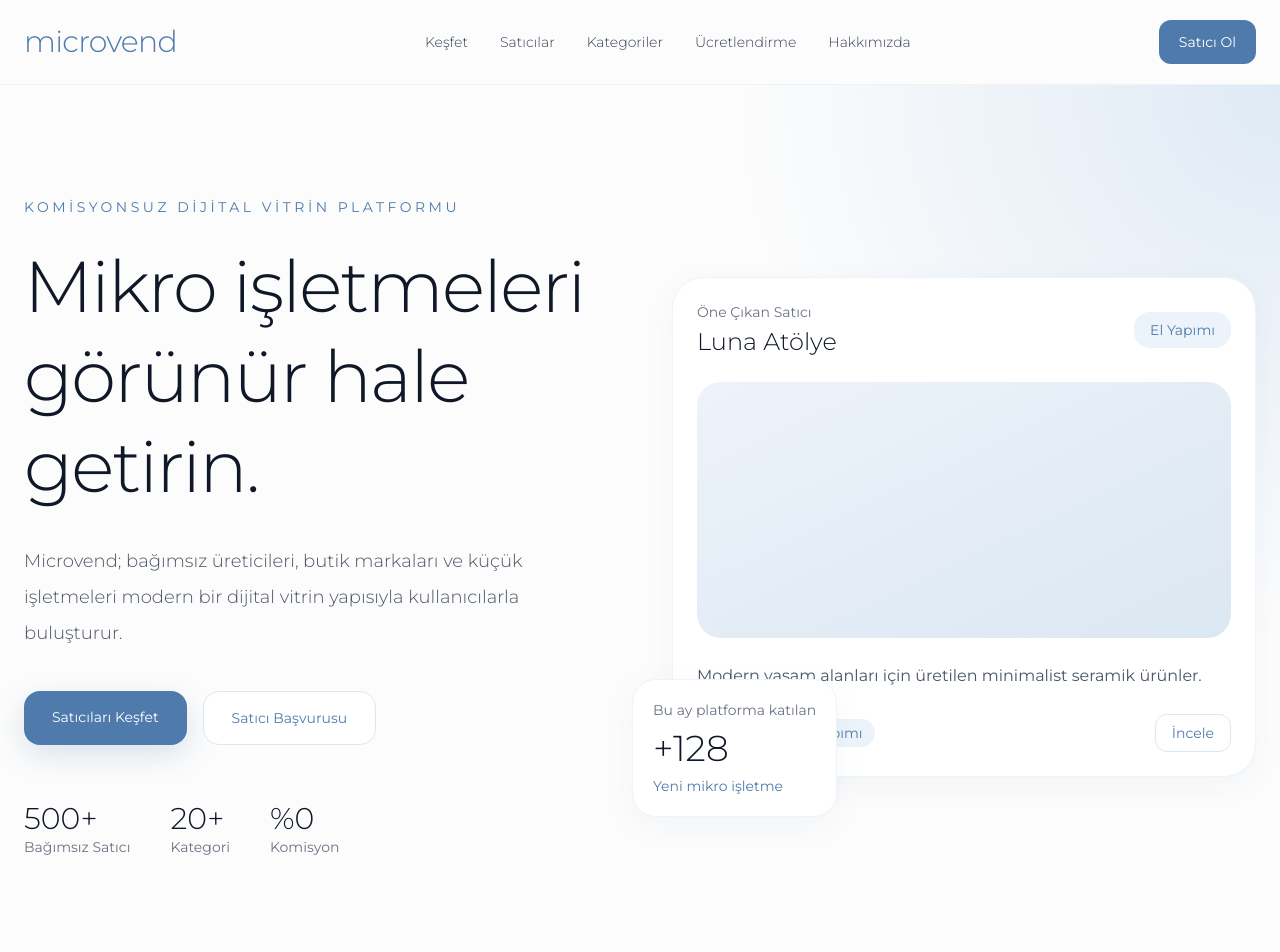
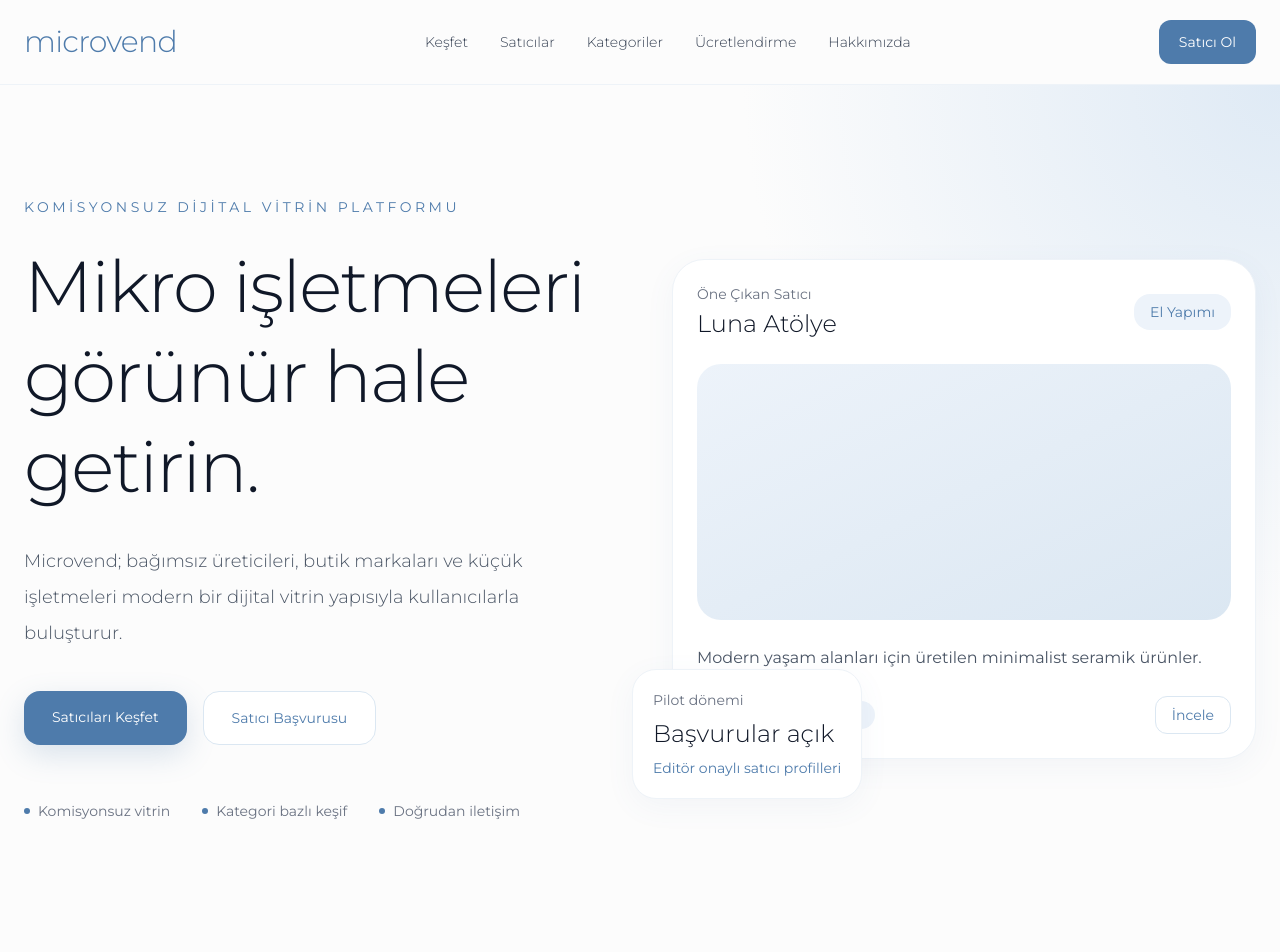
Before and after one commit to oguzkaraa1975/microvend-last, a React (Vite) app: page / in a window 1280 px wide. Shown: the top 952 px of the page. Built offline with nearby package versions, Linux system fonts and the light colour scheme.

Commit message:
Make hero messaging pilot-safe

```diff
--- a/src/components/Hero.tsx
+++ b/src/components/Hero.tsx
@@ -41,20 +41,20 @@ function Hero() {
             </Link>
           </div>
 
-          <div className="mt-14 flex items-center gap-10 text-sm text-gray-500">
-            <div>
-              <p className="text-3xl font-light text-gray-900">500+</p>
-              <p>Bağımsız Satıcı</p>
+          <div className="mt-14 flex flex-wrap items-center gap-x-8 gap-y-3 text-sm text-gray-500">
+            <div className="flex items-center gap-2">
+              <span className="h-1.5 w-1.5 rounded-full bg-[#4e7bab]" />
+              <span>Komisyonsuz vitrin</span>
             </div>
 
-            <div>
-              <p className="text-3xl font-light text-gray-900">20+</p>
-              <p>Kategori</p>
+            <div className="flex items-center gap-2">
+              <span className="h-1.5 w-1.5 rounded-full bg-[#4e7bab]" />
+              <span>Kategori bazlı keşif</span>
             </div>
 
-            <div>
-              <p className="text-3xl font-light text-gray-900">%0</p>
-              <p>Komisyon</p>
+            <div className="flex items-center gap-2">
+              <span className="h-1.5 w-1.5 rounded-full bg-[#4e7bab]" />
+              <span>Doğrudan iletişim</span>
             </div>
           </div>
         </div>
@@ -105,14 +105,14 @@ function Hero() {
 
           {/* FLOATING CARD */}
           <div className="card-soft absolute -bottom-10 -left-10 hidden rounded-3xl bg-white p-5 lg:block">
-            <p className="mb-2 text-sm text-gray-500">
-              Bu ay platforma katılan
+            <p className="mb-2 text-sm text-gray-500">Pilot dönemi</p>
+
+            <p className="text-2xl font-light text-gray-900">
+              Başvurular açık
             </p>
 
-            <p className="text-4xl font-light text-gray-900">+128</p>
-
             <p className="mt-2 text-sm text-[#4e7bab]">
-              Yeni mikro işletme
+              Editör onaylı satıcı profilleri
             </p>
           </div>
         </div>
```
